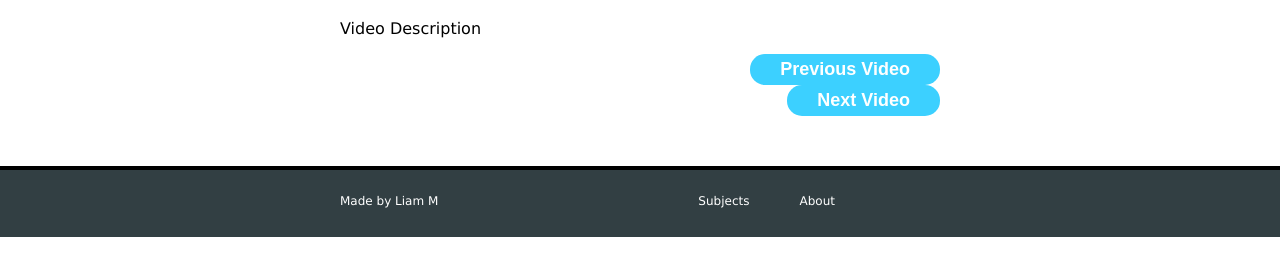
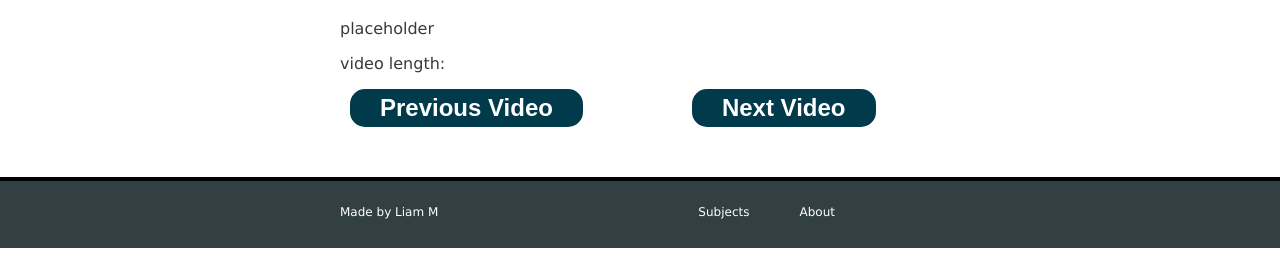
Before and after one commit to twoutrigger/e-learning-app, a Flask app: page /video/1/1 in a window 1280 px wide. Shown: the part 540-800 px from the top of the page. Run offline with Flask 3, Linux system fonts and the light colour scheme.

Commit message:
fill out video script

```diff
--- a/app.py
+++ b/app.py
@@ -6,7 +6,7 @@ def create_app():
     app = Flask(__name__)
     # client = MongoClient(config.mongo_creds)
     client = MongoClient()
-    app.db = client.user_data_appe_learning_app
+    app.db = client.e_learning_app
 
     @app.get("/")
     def home():
@@ -32,10 +32,28 @@ def create_app():
 
     @app.get("/course/<course_name>")
     def course(course_name):
-        return render_template("course.html")
+
+        course_name = 'placeholder'
+        course_desc = 'placeholder'
+
+        video_list = [
+            (
+                entry["video_num"],
+                entry["video_name"],
+                entry["video_len"],
+                entry["video_url"]
+            )
+            # need to filter for course
+            for entry in app.db.videos.find({})
+        ]
+
+        return render_template("course.html", course_name=course_name, course_desc=course_desc, video_list=video_list)
 
     @app.get("/video/<course_name>/<video_num>")
     def video(course_name, video_num):
-        return render_template("video.html")
+
+        video_name = 'placeholder'
+        video_desc = 'placeholder'
+        return render_template("video.html", video_name=video_name, video_desc=video_desc)
 
     return app
--- a/static/css/styles.css
+++ b/static/css/styles.css
@@ -57,15 +57,44 @@ body {
 }
 
 .text__header {
-
+  text-align: left;
 }
 
 .text__paragraph {
+    text-align: left;
+    color: #3a3939;
+}
 
+.button__multichoice {
+  max-width: 640px;
+  margin: 0 auto;
+  padding: 0 10px;
+  display: flex;
+  flex-direction: row;
+}
+
+.button__multichoice .left {
+  flex-grow: 2;
+  display: flex;
+  flex-direction: row;
+}
+
+.button__multichoice .right {
+  flex-grow: 1;
+  display: flex;
+  flex-direction: row;
 }
 
 .button__submit {
-
+  background-color: #013a4b;
+  margin: 0 auto;
+  border: none;
+  font-size: 24px;
+  font-weight: bold;
+  padding: 5px 30px;
+  border-radius: 15px;
+  color: white;
+  cursor: pointer;
 }
 
 .form {
--- a/templates/video.html
+++ b/templates/video.html
@@ -9,24 +9,25 @@
 
 <div>
     <section>
-        <h1 class="text__header">Video Title</h1>
+        <h1 class="text__header">{{ video_name }}</h1>
     </section>
     <section>
         <!-- fixed using /embed -->
         <iframe width="560" height="315" src="https://www.youtube.com/embed/ScMzIvxBSi4" frameborder="0" allowfullscreen>Placeholder</iframe>
     </section>
     <section>
-        <p>Video Description</p>
+        <p class="text__paragraph">{{ video_desc }}</p>
+        <p class="text__paragraph">video length:</p>
     </section>
-    <div>
+    <div class="button__multichoice">
         <section class="left">
             <form class="form" method="POST">
-                <button class="form__submit" type="submit" name="submit_previous" value="previous">Previous Video</button>
+                <button class="button__submit" type="submit" name="submit_previous" value="previous">Previous Video</button>
             </form>
         </section>
         <section class="right">
             <form class="form" method="POST">
-                <button class="form__submit" type="submit" name="submit_next" value="next">Next Video</button>
+                <button class="button__submit" type="submit" name="submit_next" value="next">Next Video</button>
             </form>
         </section>
     </div>
```
Also changed, not shown: templates/course.html (+14 -1 lines), README.md.
